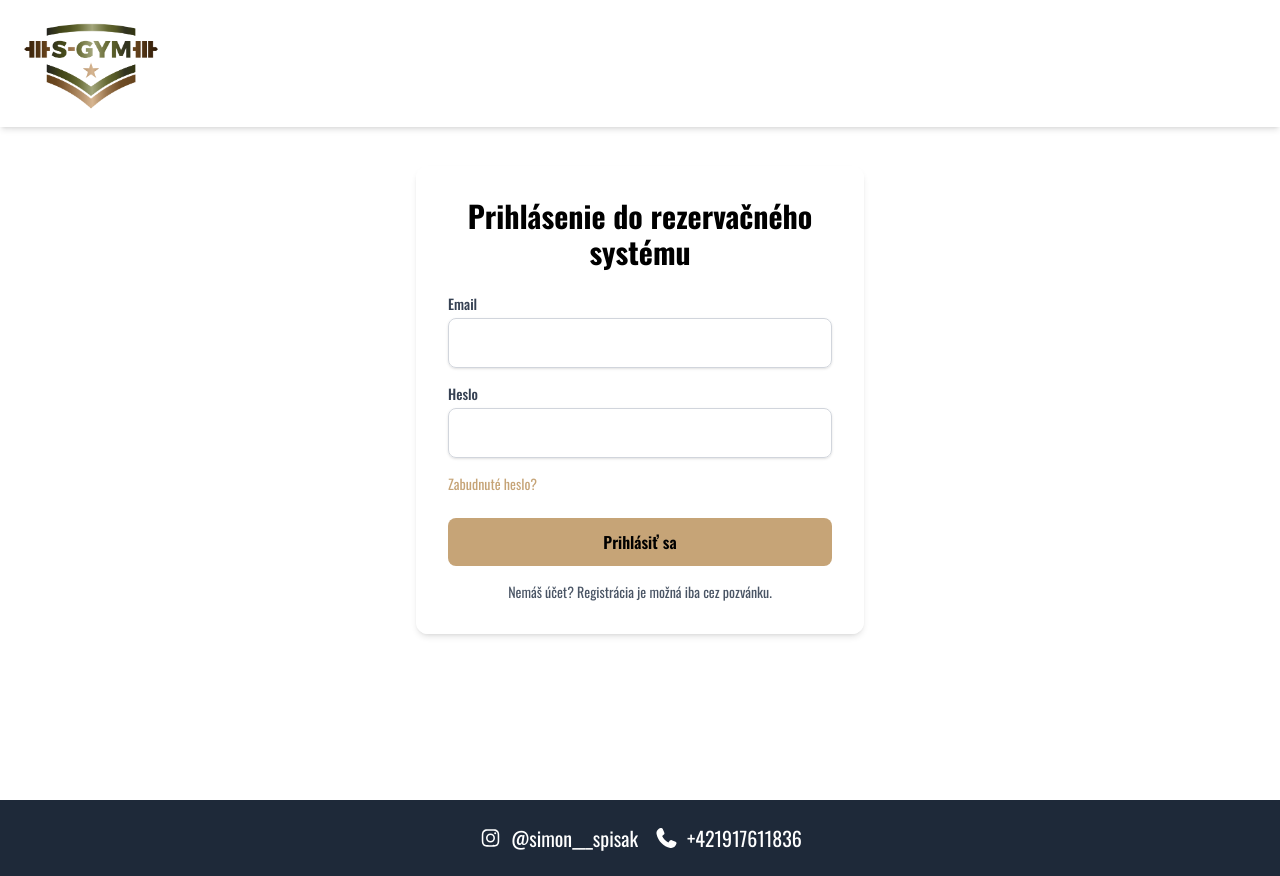
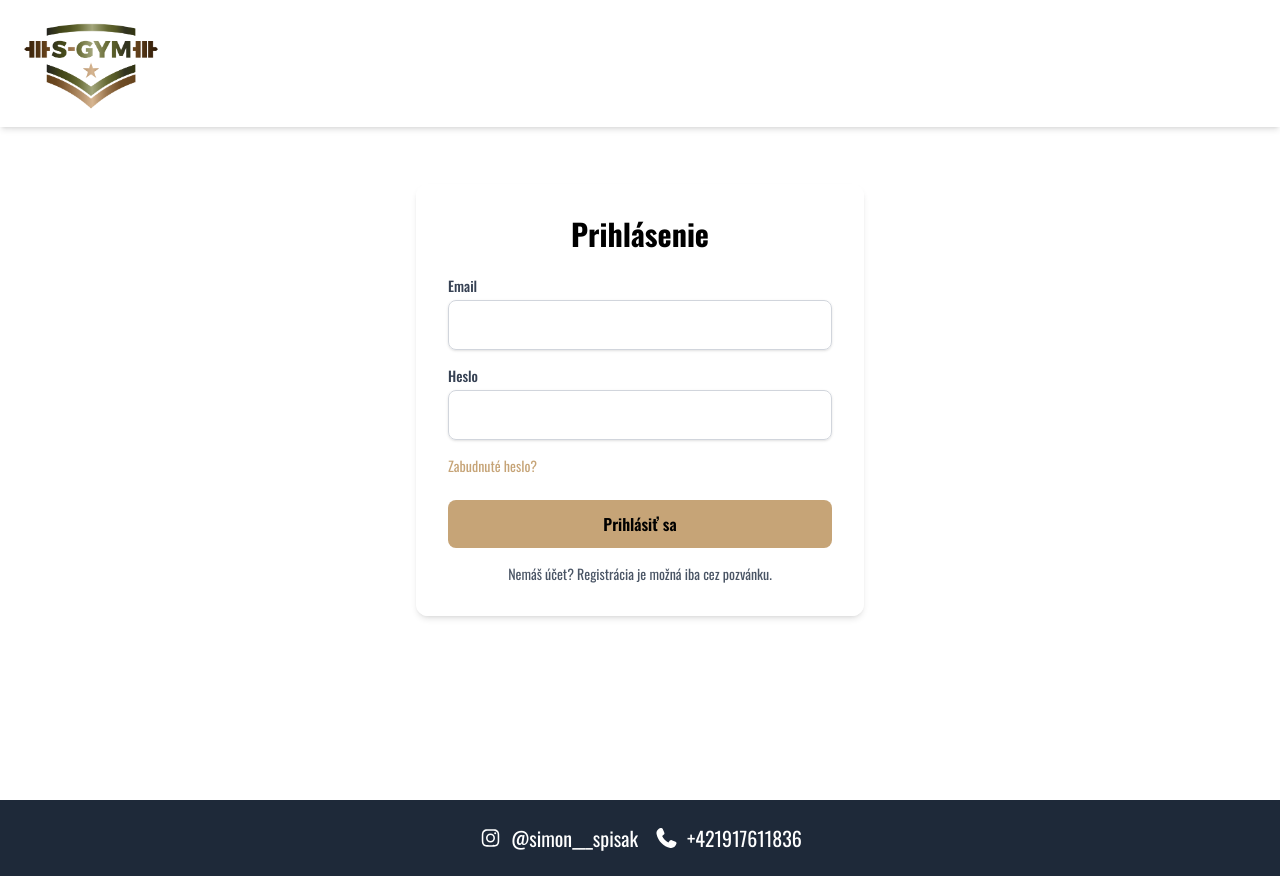
Before and after one commit to MartinLapsansky/sgym, a Next.js app: page /auth/signin in a window 1280 px wide. Built offline with nearby package versions, Linux system fonts and the light colour scheme.

Commit message:
edited headings

```diff
--- a/src/app/auth/signin/SignInFormClient.tsx
+++ b/src/app/auth/signin/SignInFormClient.tsx
@@ -44,7 +44,7 @@ export default function SignInFormClient() {
     <div className="min-h-screen flex items-center justify-center px-4 py-8">
       <div className="w-full max-w-md bg-white/90 backdrop-blur p-6 sm:p-8 rounded-xl shadow-md">
         <h1 className="text-2xl sm:text-3xl font-bold mb-6 text-center">
-          Prihlásenie do rezervačného systému
+          Prihlásenie
         </h1>
 
         <form onSubmit={handleLogin} className="space-y-4">
```
